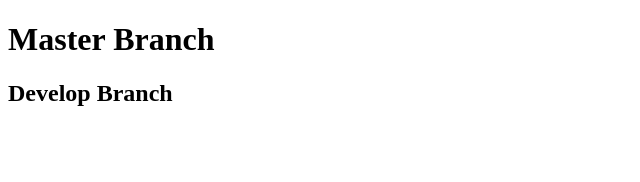
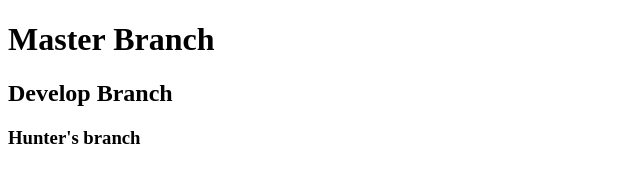
Before and after one commit to hunter-sloan98/blue-badge-server, a plain HTML site: page index.html in a window 1280 px wide. Shown: the whole page, without its empty margins (0-640 px from the left). Drawn offline with Linux system fonts and the light colour scheme.

Commit message:
Hunters Branch

```diff
--- a/index.html
+++ b/index.html
@@ -9,5 +9,6 @@
 <body>
   <h1>Master Branch</h1>
   <h2>Develop Branch</h2>
+  <h3>Hunter's branch</h3>
 </body>
 </html>
```
